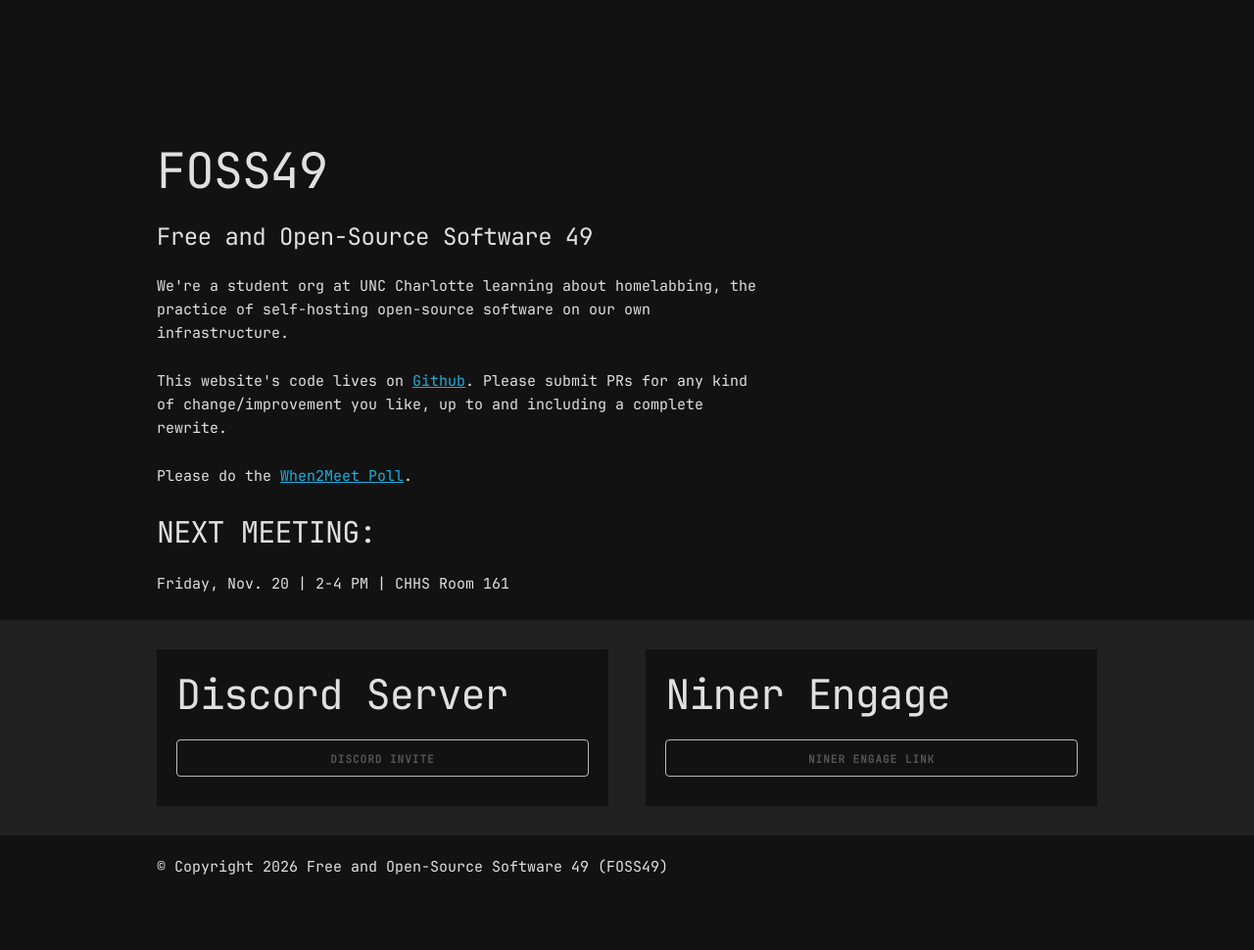
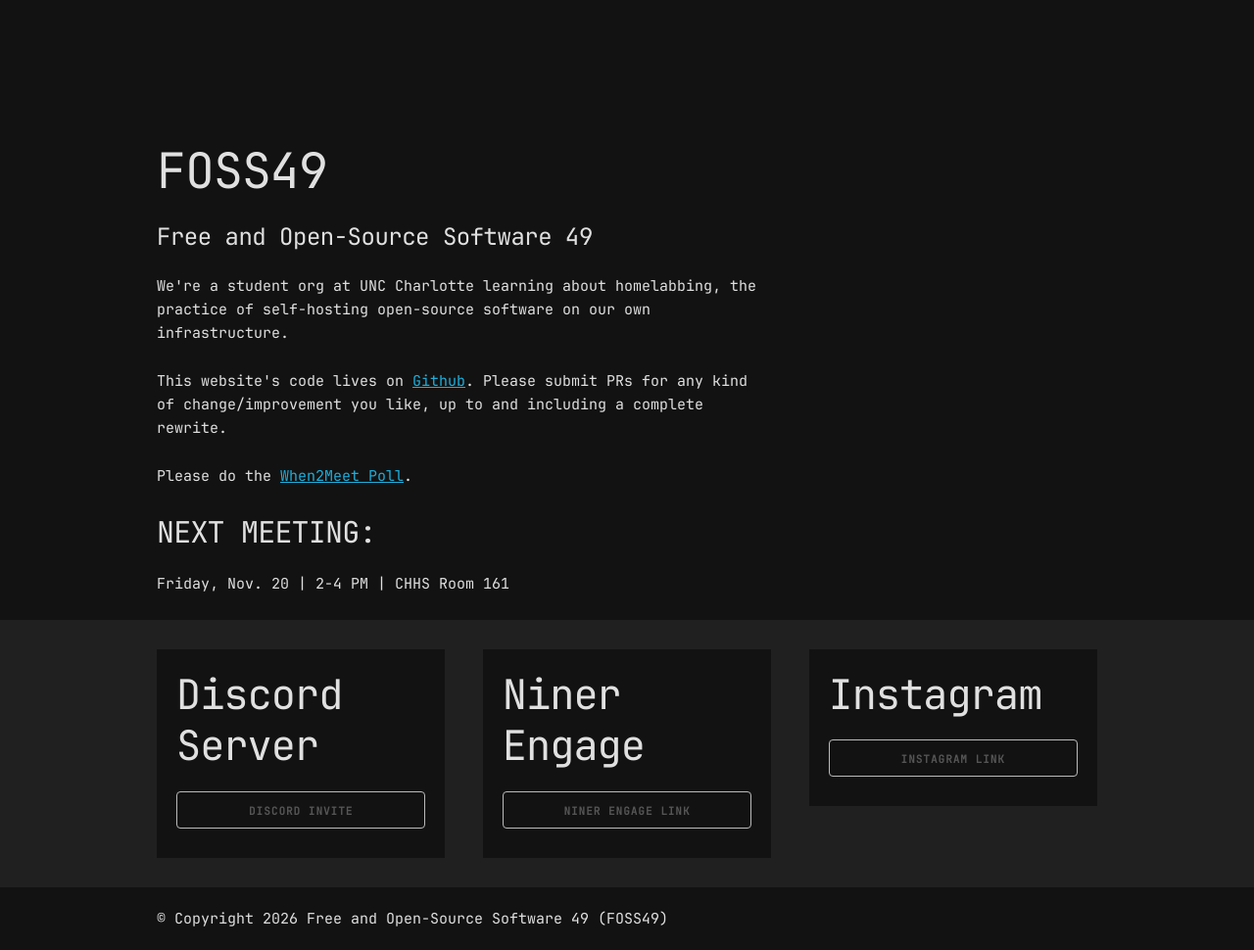
Before and after one commit to Malisius/foss49.com, a plain HTML site: page index.html in a window 1280 px wide. Shown: the whole page at 98% size. Before the commit the page ends 917 px from the top, so only its background shows below. Drawn offline with Linux system fonts and the light colour scheme.

Commit message:
Add Instagram link

```diff
--- a/index.html
+++ b/index.html
@@ -67,18 +67,25 @@
     <div class="section cards">
       <div class="container">
         <div class="row">
-          <div class="one-half column">
+          <div class="one-third column">
             <div class="card">
               <h2>Discord Server</h2>
               <a href="https://discord.gg/nZYvAAQFJa"
                 class="button u-full-width">Discord Invite</a>
             </div>
           </div>
-          <div class="one-half column">
+          <div class="one-third column">
             <div class="card">
               <h2>Niner Engage</h2>
               <a href="https://ninerengage.charlotte.edu/organization/foss49"
                 class="button u-full-width">Niner Engage Link</a>
+            </div>
+          </div>
+          <div class="one-third column">
+            <div class="card">
+              <h2>Instagram</h2>
+              <a href="https://www.instagram.com/"
+                class="button u-full-width">Instagram Link</a>
             </div>
           </div>
         </div>
```
